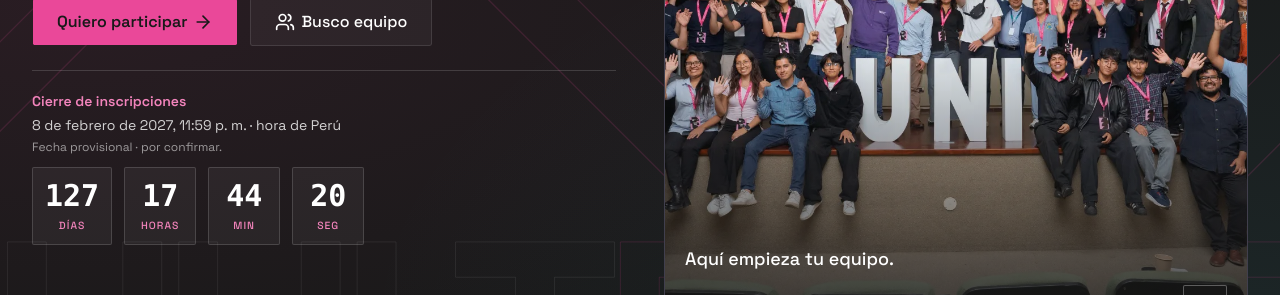
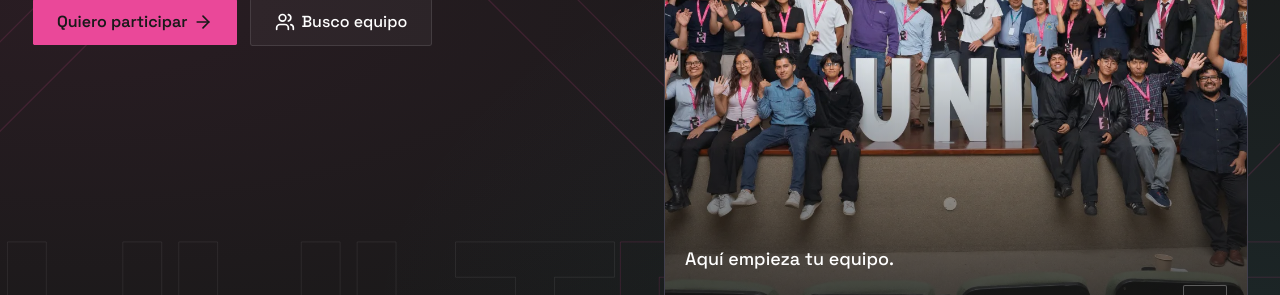
Before and after one commit to hultprize-uni/hp-uni-platform, a Next.js app: page / in a window 1280 px wide. Shown: the part 330-625 px from the top of the page. Built offline with nearby package versions, Linux system fonts and the light colour scheme; no server answers.

Commit message:
fix(landing): ocultar contador hasta confirmar fecha oficial
Elimina la fecha de referencia fija. Solo muestra la fecha y la cuenta regresiva cuando NEXT_PUBLIC_REGISTRATION_CLOSE_ISO contiene una fecha válida confirmada por la organización; las FAQ usan el mismo valor.

```diff
--- a/components/hero-section.tsx
+++ b/components/hero-section.tsx
@@ -5,7 +5,7 @@ import { useEffect, useState } from 'react'
 import { ArrowRight, Users, Pause, Play } from 'lucide-react'
 import { Button } from '@/components/ui/button'
 import { Countdown } from '@/components/countdown'
-import { REGISTRATION_CLOSE_ISO, REGISTRATION_CLOSE_LABEL, REGISTRATION_CLOSE_CONFIRMED } from '@/lib/site-config'
+import { REGISTRATION_CLOSE_ISO, REGISTRATION_CLOSE_LABEL } from '@/lib/site-config'
 import { REGISTRATION_URL } from '@/lib/public-content'
 
 const HERO_IMAGES = [
@@ -33,7 +33,7 @@ export function HeroSection() {
       <div><h1 className="hero-title max-w-2xl text-balance text-4xl font-bold leading-[1.08] tracking-tight text-white sm:text-5xl xl:text-6xl"><span className="title-word">Tu idea.</span>{' '}<span className="title-word">Tu equipo.</span>{' '}<span className="title-word impact-word text-brand-pink">Tu impacto.<svg aria-hidden="true" viewBox="0 0 300 16" preserveAspectRatio="none" className="impact-stroke"><path d="M3 11 Q100 0 150 8 T297 7" /></svg></span></h1>
         <p className="mt-5 max-w-xl text-pretty text-base leading-relaxed text-white/75 sm:text-lg">Emprende desde la UNI. Encuentra equipo y transforma una idea en impacto.</p>
         <div className="mt-6 flex flex-col gap-3 sm:flex-row sm:flex-wrap"><Button render={<Link href={REGISTRATION_URL} />} nativeButton={false} size="lg" className="min-h-12 bg-brand-pink px-6 text-base font-semibold text-brand-ink hover:bg-brand-pink-2">Quiero participar<ArrowRight className="size-5" aria-hidden="true" /></Button><Button render={<Link href="/#matchmaking" />} nativeButton={false} size="lg" variant="outline" className="min-h-12 border-white/25 bg-transparent px-6 text-base text-white hover:bg-white/10"><Users className="size-5" aria-hidden="true" />Busco equipo</Button></div>
-        <div className="mt-6 border-t border-white/15 pt-5"><p className="text-sm font-semibold text-brand-pink-3">Cierre de inscripciones</p><p className="mt-1 text-sm text-white/80">{REGISTRATION_CLOSE_LABEL} · hora de Perú</p>{!REGISTRATION_CLOSE_CONFIRMED && <p className="mt-1 text-xs text-white/55">Fecha provisional · por confirmar.</p>}<div className="mt-3"><Countdown targetIso={REGISTRATION_CLOSE_ISO} /></div></div>
+        {REGISTRATION_CLOSE_ISO && <div className="mt-6 border-t border-white/15 pt-5"><p className="text-sm font-semibold text-brand-pink-3">Cierre de inscripciones</p><p className="mt-1 text-sm text-white/80">{REGISTRATION_CLOSE_LABEL} · hora de Perú</p><div className="mt-3"><Countdown targetIso={REGISTRATION_CLOSE_ISO} /></div></div>}
       </div>
       <div role="region" aria-roledescription="carrusel" aria-label="Imágenes de la comunidad Hult Prize at UNI" className="relative isolate aspect-[4/3] overflow-hidden rounded-lg border border-white/15 bg-[#201d2e] lg:aspect-[1/1]" onMouseEnter={() => setPlaying(false)} onFocusCapture={() => setPlaying(false)}>
         {HERO_IMAGES.map((image, index) => <Image key={image.src} src={image.src} alt={image.alt} fill aria-hidden={activeImage !== index} priority={index === 0} sizes="(max-width: 1023px) 95vw, 50vw" className={`hero-slide object-cover ${activeImage === index ? 'is-active z-10 opacity-100' : 'z-0 opacity-0'}`} />)}
--- a/lib/site-config.ts
+++ b/lib/site-config.ts
@@ -5,8 +5,8 @@
 
 const closeDate = process.env.NEXT_PUBLIC_REGISTRATION_CLOSE_ISO?.trim() ?? ''
 export const REGISTRATION_CLOSE_CONFIRMED = closeDate !== '' && !Number.isNaN(Date.parse(closeDate))
-// Keep the previously used countdown for design review; do not label it official.
-export const REGISTRATION_CLOSE_ISO = REGISTRATION_CLOSE_CONFIRMED ? closeDate : '2027-02-08T23:59:59-05:00'
+// Set the public environment value only after the organization confirms the deadline.
+export const REGISTRATION_CLOSE_ISO = REGISTRATION_CLOSE_CONFIRMED ? closeDate : null
 export const REGISTRATION_CLOSE_LABEL = REGISTRATION_CLOSE_ISO
   ? new Intl.DateTimeFormat('es-PE', { dateStyle: 'long', timeStyle: 'short', timeZone: 'America/Lima' }).format(new Date(REGISTRATION_CLOSE_ISO))
   : 'Fecha por confirmar'
@@ -161,7 +161,7 @@ export const FAQ_ITEMS = [
   },
   {
     q: '¿Cuál es la fecha límite de inscripción?',
-    a: 'La fecha oficial de cierre se anunciará próximamente. El cronograma de esta página se actualizará cuando la organización confirme el calendario.',
+    a: REGISTRATION_CLOSE_ISO ? `El cierre de inscripciones es el ${REGISTRATION_CLOSE_LABEL} (hora de Perú).` : 'La fecha oficial de cierre se anunciará próximamente.',
   },
   {
     q: '¿Puedo postular si todavía no tengo equipo?',
```
